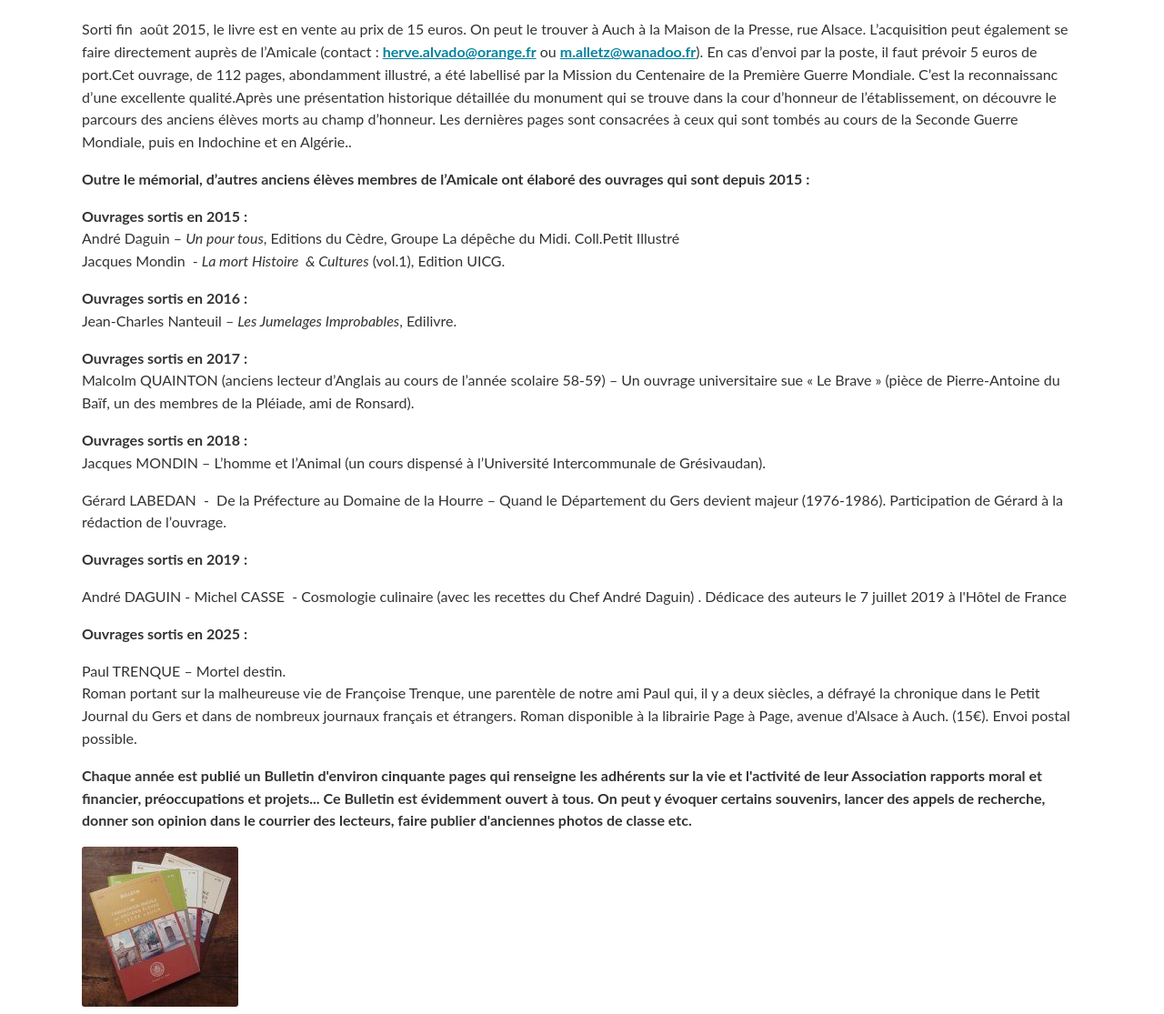
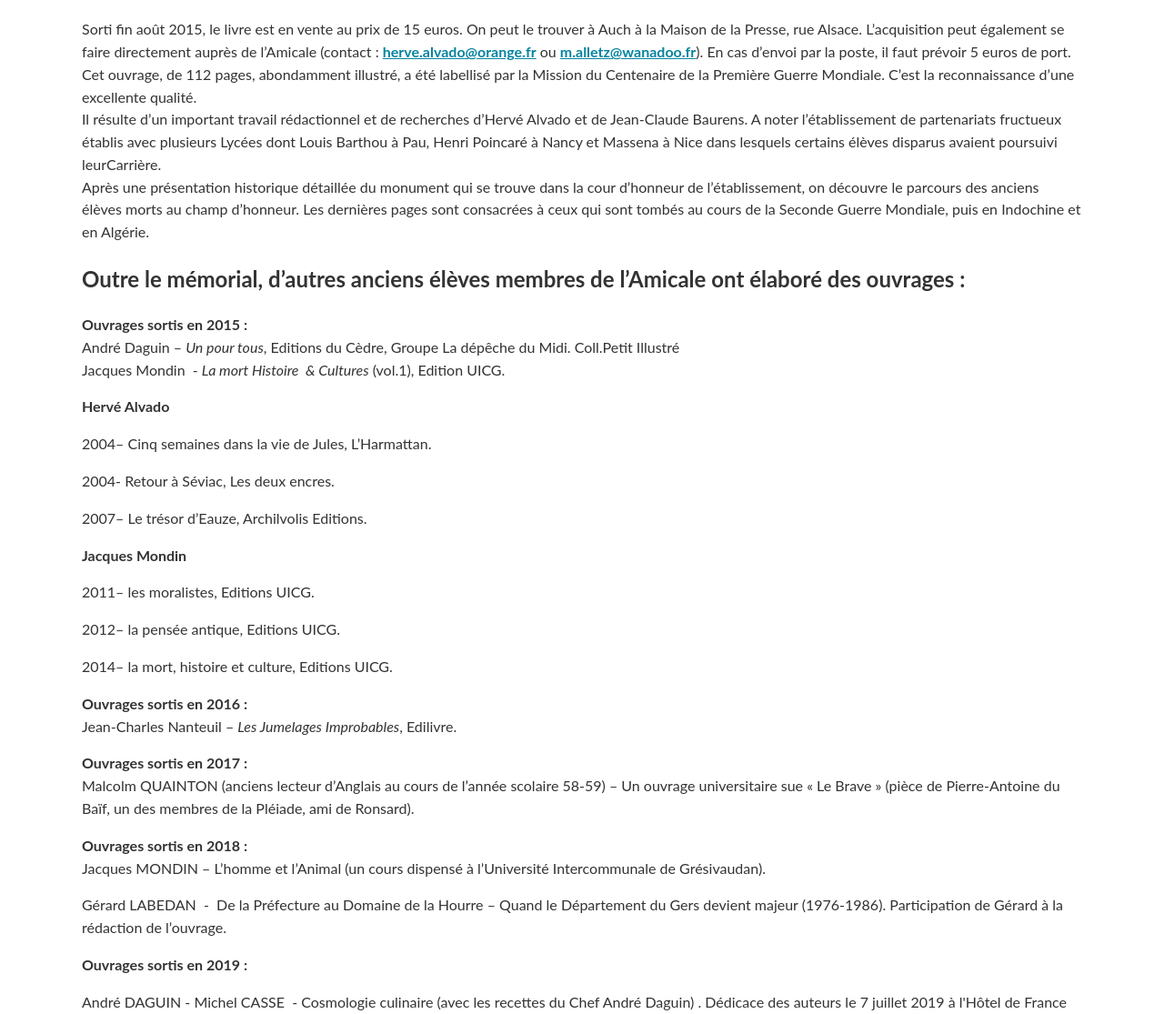
Before and after one commit to aaaela-auch/aaaela-auch, an Eleventy site: page src/pages/publications.md in a window 1280 px wide. Shown: the part 1724-2839 px from the top of the page at 91% size. Built offline with nearby package versions, Linux system fonts and the light colour scheme; Eleventy itself is replaced by a stand-in of ours; files that its build step writes are made by us from their sources.

Commit message:
Mise à jour de publications

```diff
--- a/src/pages/publications.md
+++ b/src/pages/publications.md
@@ -32,13 +32,31 @@ accompagnées d’un chèque de 28 euros (plus éventuellement 10 euros de port)
 
 ![](/img/memorial.jpg)
 
-Sorti fin  août 2015, le livre est en vente au prix de 15 euros. On peut le trouver à Auch à la Maison de la Presse, rue Alsace. L’acquisition peut également se faire directement auprès de l’Amicale (contact : **herve.alvado@orange.fr** ou **m.alletz@wanadoo.fr**). En cas d’envoi par la poste, il faut prévoir 5 euros de port.Cet ouvrage, de 112 pages, abondamment illustré, a été labellisé par la Mission du Centenaire de la Première Guerre Mondiale. C’est la reconnaissanc d’une excellente qualité.Après une présentation historique détaillée du monument qui se trouve dans la cour d’honneur de l’établissement, on découvre le parcours des anciens élèves morts au champ d’honneur. Les dernières pages sont consacrées à ceux qui sont tombés au cours de la Seconde Guerre Mondiale, puis en Indochine et en Algérie..
+Sorti fin août 2015, le livre est en vente au prix de 15 euros. On peut le trouver à Auch à la Maison de la Presse, rue Alsace. L’acquisition peut également se faire directement auprès de l’Amicale (contact : **herve.alvado@orange.fr** ou **m.alletz@wanadoo.fr**). En cas d’envoi par la poste, il faut prévoir 5 euros de port. Cet ouvrage, de 112 pages, abondamment illustré, a été labellisé par la Mission du Centenaire de la Première Guerre Mondiale. C’est la reconnaissance d’une excellente qualité. \
+Il résulte d’un important travail rédactionnel et de recherches d’Hervé Alvado et de Jean-Claude Baurens. A noter l’établissement de partenariats fructueux établis avec plusieurs Lycées dont Louis Barthou à Pau, Henri Poincaré à Nancy et Massena à Nice dans lesquels certains élèves disparus avaient poursuivi leurCarrière.\
+Après une présentation historique détaillée du monument qui se trouve dans la cour d’honneur de l’établissement, on découvre le parcours des anciens élèves morts au champ d’honneur. Les dernières pages sont consacrées à ceux qui sont tombés au cours de la Seconde Guerre Mondiale, puis en Indochine et en Algérie.
 
-**Outre le mémorial, d’autres anciens élèves membres de l’Amicale ont élaboré des ouvrages qui sont depuis 2015 :**
+## **Outre le mémorial, d’autres anciens élèves membres de l’Amicale ont élaboré des ouvrages :**
 
 **Ouvrages sortis en 2015 :**
 André Daguin – *Un pour tous*, Editions du Cèdre, Groupe La dépêche du Midi. Coll.Petit Illustré
 Jacques Mondin  - *La mort Histoire  & Cultures* (vol.1), Edition UICG.
+
+**Hervé Alvado**
+
+2004– Cinq semaines dans la vie de Jules, L’Harmattan.
+
+2004- Retour à Séviac, Les deux encres.
+
+2007– Le trésor d’Eauze, Archilvolis Editions.
+
+**Jacques Mondin**
+
+2011– les moralistes, Editions UICG.
+
+2012– la pensée antique, Editions UICG.
+
+2014– la mort, histoire et culture, Editions UICG.
 
 **Ouvrages sortis en 2016 :**
 Jean-Charles Nanteuil – *Les Jumelages Improbables*, Edilivre.
@@ -60,8 +78,6 @@ André DAGUIN - Michel CASSE  - Cosmologie culinaire (avec les recettes du Chef
 Paul TRENQUE – Mortel destin.
 Roman portant sur la malheureuse vie de Françoise Trenque, une parentèle de notre ami Paul qui, il y a deux siècles, a défrayé la chronique dans le Petit Journal du Gers et dans de nombreux journaux français et étrangers. Roman disponible à la librairie Page à Page, avenue d’Alsace à Auch. (15€). Envoi postal possible.
 
-**Chaque année est publié un Bulletin d'environ cinquante pages qui renseigne les adhérents sur la vie et l'activité de leur Association rapports moral et financier, préoccupations et projets... Ce Bulletin est évidemment ouvert à tous. On peut y évoquer certains souvenirs, lancer des appels de recherche, donner son opinion dans le courrier des lecteurs, faire publier d'anciennes photos de classe etc.**
-
 ![](/img/nouveaux-bulletins-mini.jpg)
 
 **Depuis 2008, les nouveaux bulletins sont réalisés en quadrichromie ce qui apporte un agrément supplémentaire par la présence des photos couleur**
```
